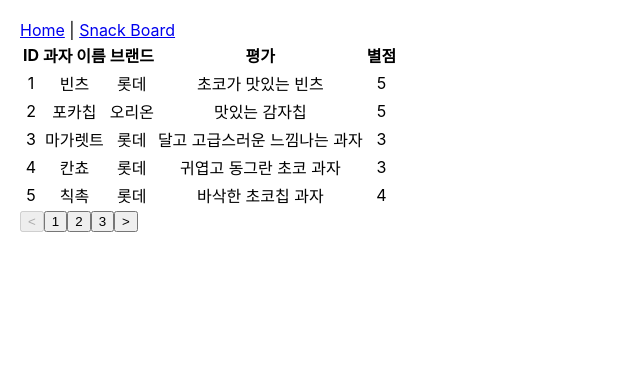
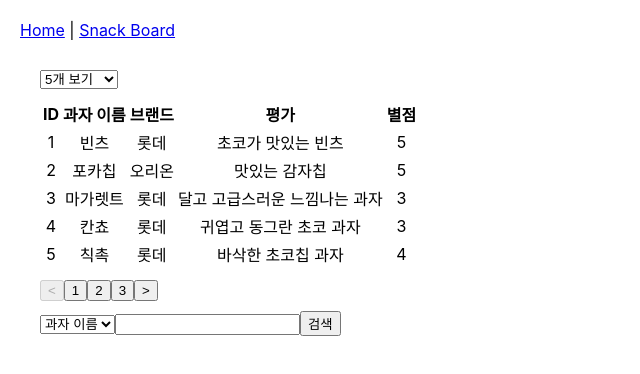
Before and after one commit to Almond13/lerarn-react-new, a React (Create React App) app: page /SnackBoard in a window 1280 px wide. Shown: the top 374 px of the page, without its empty margins (0-640 px from the left). Built offline with nearby package versions, Linux system fonts and the light colour scheme.

Commit message:
Pagination Complete, Add search

```diff
--- a/src/index.css
+++ b/src/index.css
@@ -15,3 +15,7 @@
 .App {
   padding: 20px;
 }
+
+.select {
+  margin: 10px 0;
+}
--- a/src/pages/SnackBoard.js
+++ b/src/pages/SnackBoard.js
@@ -4,9 +4,12 @@
 const SnackBoard = () => {
   const [list, setList] = useState([])
   const [page, setPage] = useState(1)
-  const limit = 5
+  const [limit, setLimit] = useState(5)
   const offset = (page - 1) * limit
   const [total, setTotal] = useState(0)
+  const [searchName, setSearchName] = useState('')
+  const [filteredList, setFilteredList] = useState([])
+  const [searchType, setSearchType] = useState('snack')
 
   const Lists = ({ listData }) => {
     return (
@@ -23,18 +26,33 @@
     try {
       const { data } = await axios.get('http://localhost:3000/data/snackData.json')
       setList(data)
+      setFilteredList(data)
       const paging = data.length
       setTotal(paging)
     } catch (err) {}
   }
 
+  // 페이지 자르기
   const sliceList = (list) => {
     return list.slice(offset, offset + limit)
   }
+
+  //검색 기능
+  const filterList = list.filter((item) => {
+    const target = item[searchType]
+    return String(target).includes(searchName)
+  })
+
+  const searchButton = () => {
+    setFilteredList(filterList)
+    setTotal(filterList.length)
+  }
+
+  // 페이지네이션 컴포넌트
   const Pagination = ({ total, limit, page, setPage }) => {
     const numPage = Math.ceil(total / limit)
     return (
-      <div>
+      <div className="select">
         <button onClick={() => setPage(page - 1)} disabled={page === 1}>
           &lt;
         </button>
@@ -56,12 +74,31 @@
     )
   }
 
+  // 리스트 수 조절 컴포넌트
+  const SelectNum = () => {
+    return (
+      <label>
+        <select
+          className="select"
+          value={limit}
+          onChange={({ target: { value } }) => setLimit(Number(value))}
+        >
+          <option value="5">5개 보기</option>
+          <option value="10">10개 보기</option>
+          <option value="15">15개 보기</option>
+          <option value="20">20개 보기</option>
+        </select>
+      </label>
+    )
+  }
+
   useEffect(() => {
     getList()
   }, [])
 
   return (
-    <div>
+    <div className="App">
+      <SelectNum />
       <table>
         <thead>
           <tr>
@@ -73,12 +110,29 @@
           </tr>
         </thead>
         <tbody style={{ textAlign: 'center' }}>
-          {sliceList(list).map((item) => (
-            <Lists listData={item} key={item.id} />
-          ))}
+          {filteredList.length === 0 ? (
+            <tr>
+              <td>검색 결과가 없습니다.</td>
+            </tr>
+          ) : (
+            sliceList(filteredList).map((item) => <Lists listData={item} key={item.id} />)
+          )}
         </tbody>
       </table>
       <Pagination total={total} limit={limit} page={page} setPage={setPage} />
+      <label>
+        <select
+          value={searchType}
+          onChange={({ target: { value } }) => {
+            setSearchType(String(value))
+          }}
+        >
+          <option value="sanck">과자 이름</option>
+          <option value="brand">브랜드</option>
+        </select>
+        <input value={searchName} onChange={(e) => setSearchName(e.target.value)} />
+        <button onClick={searchButton}>검색</button>
+      </label>
     </div>
   )
 }
```
